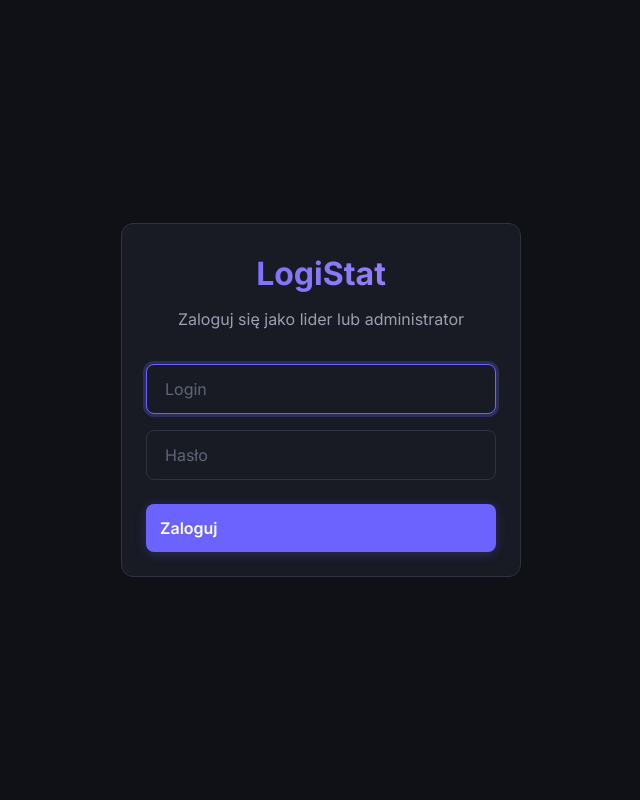
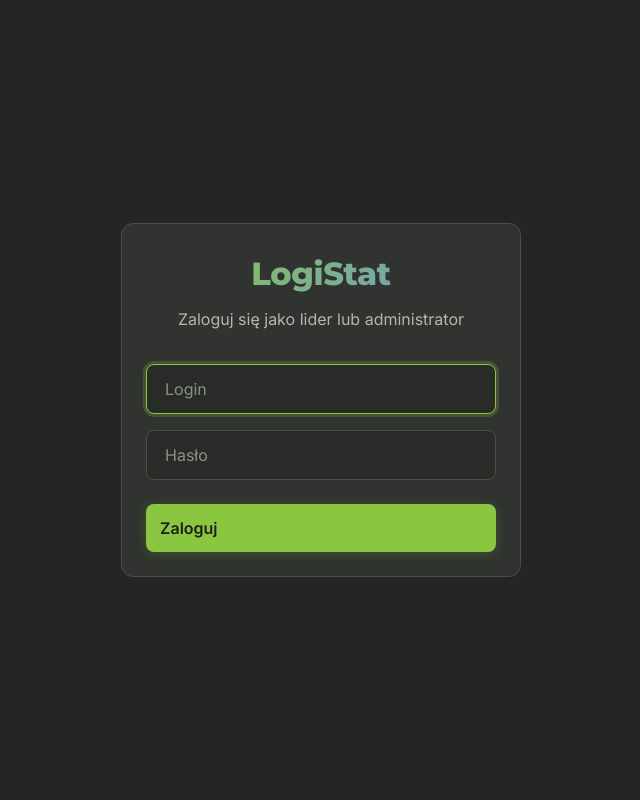
Before and after one commit to arek6891/LogiStat, a Flask app: page /login in a window 1280 px wide. Shown: the whole page, without its empty margins (319-959 px from the left). Run offline with Flask 3, Linux system fonts and the light colour scheme; parts of the project's set-up code (start-up, migrations or seed data) failed here and were passed over; some libraries are stand-ins or nearby versions.

Commit message:
Motyw: ciemnoszary grafit w barwach Logwin
- paleta w :root (grafit Logwin, akcent zielen #8BC640, statusy we wlasnych
  odcieniach), tokeny -rgb do przezroczystosci
- ~190 kolorow wpisanych na sztywno w szablonach i CSS zamienione na tokeny
- wykresy przez motyw() (Chart.js nie czyta var()), Montserrat w naglowkach
- btn-secondary dostal styl, --text/--surface nie istnialy

Co-Authored-By: Claude Opus 5.5 (1M context) <noreply@anthropic.com>
Claude-Session: https://claude.ai/code/session_01NGsnK1gBkUaHcMwfRkjepo

```diff
--- a/static/style.css
+++ b/static/style.css
@@ -2,46 +2,89 @@
    LogiStat — Design System
    ══════════════════════════════════════════════════════════════════════════ */
 
-@import url('https://fonts.googleapis.com/css2?family=Inter:wght@300;400;500;600;700&display=swap');
+@import url('https://fonts.googleapis.com/css2?family=Inter:wght@300;400;500;600;700&family=Montserrat:wght@600;700;800&display=swap');
 
+/* Motyw: ciemnoszary grafit w barwach Logwin (2026-10-16).
+   Barwy z arkusza www.logwin-logistics.com: zielony #8BC640 (akcent), grafit
+   #50554F, niebieski #325C96, czerwony #CC1122. Tlo to grafit z lekko zielonym
+   odcieniem logwinowskiej szarosci, tekst nie bialy (#E4E6E2) — caly dzien
+   przed ekranem mniej meczy niz czern z biela. Zielen tylko jako akcent;
+   statusy maja wlasne odcienie (turkus = OK), zeby przycisk nie wygladal jak
+   „spelnia". Kolory TYLKO stad: `var(--x)`, a z przezroczystoscia
+   `rgb(var(--x-rgb) / .12)`. Wykresy czytaja je przez `motyw()` (base.html). */
 :root {
-    /* Colors */
-    --bg-primary: #0f1117;
-    --bg-secondary: #1a1d27;
-    --bg-card: #22263280;
-    --bg-card-solid: #222632;
-    --bg-hover: #2a2e3a;
-    --bg-input: #181b24;
-    --border: #2e3340;
-    --border-focus: #6c63ff;
+    /* Natywne kontrolki (kalendarz, przewijanie) tez ciemne */
+    color-scheme: dark;
+    accent-color: var(--accent);
+    /* Tla i ramki — grafit Logwin */
+    --bg-primary: #232622;
+    --bg-secondary: #2b2e2a;
+    --bg-card: #333732d9;
+    --bg-card-solid: #333732;
+    --bg-hover: #3c403a;
+    --bg-input: #282b27;
+    --border: #4a4f48;
+    --border-rgb: 74 79 72;
+    --border-focus: #8bc640;
 
-    --text-primary: #e8eaed;
-    --text-secondary: #9aa0b0;
-    --text-muted: #5f6577;
+    --text-primary: #e4e6e2;
+    --text: var(--text-primary);
+    --text-secondary: #b3b7af;
+    --text-secondary-rgb: 179 183 175;
+    --text-muted: #8c9188;
 
-    --accent: #6c63ff;
-    --accent-hover: #7b73ff;
-    --accent-glow: rgba(108, 99, 255, 0.25);
-    --success: #34d399;
-    --success-bg: rgba(52, 211, 153, 0.12);
-    --warning: #fbbf24;
-    --warning-bg: rgba(251, 191, 36, 0.12);
-    --danger: #f87171;
-    --danger-bg: rgba(248, 113, 113, 0.12);
-    --info: #60a5fa;
-    --info-bg: rgba(96, 165, 250, 0.12);
+    /* Akcent — zielen Logwin; tekst na zielonym tle ciemny (biel ma 2:1) */
+    --accent: #8bc640;
+    --accent-rgb: 139 198 64;
+    --accent-hover: #9dd257;
+    --accent-glow: rgb(139 198 64 / 0.22);
+    --on-accent: #1c2018;
+    /* Drugi kolor marki — niebieski Logwin rozjasniony na ciemne tlo */
+    --accent-2: #6f9bd6;
+    --accent-2-rgb: 111 155 214;
+    --brand-blue: #325c96;
+    --brand-red: #cc1122;
+
+    /* Statusy — odcienie inne niz akcent */
+    --success: #4cc3a5;
+    --success-rgb: 76 195 165;
+    --success-bg: rgb(76 195 165 / 0.14);
+    --warning: #e7b343;
+    --warning-rgb: 231 179 67;
+    --warning-bg: rgb(231 179 67 / 0.14);
+    --danger: #ec5a5f;
+    --danger-rgb: 236 90 95;
+    --danger-bg: rgb(236 90 95 / 0.14);
+    --info: #6f9bd6;
+    --info-rgb: 111 155 214;
+    --info-bg: rgb(111 155 214 / 0.14);
+    /* Double rate — pomaranczowy z palety Logwin */
+    --double-rate: #f0a04b;
+    --double-rate-rgb: 240 160 75;
+
+    /* Toasty — ciemne tlo w kolorze statusu, jasny tekst */
+    --toast-success-bg: #1f4239;
+    --toast-success-fg: #d5f3ea;
+    --toast-danger-bg: #4d2224;
+    --toast-danger-fg: #fbd7d8;
+    --toast-warning-bg: #4a3c18;
+    --toast-warning-fg: #f8ecc8;
+    --toast-info-bg: #22385a;
+    --toast-info-fg: #d8e6f8;
 
     /* Zmiany 1 / 2 — niebieski vs pomaranczowy: para czytelna takze dla
        daltonistow i nie zajeta przez inne znaczenia (zolty = double rate /
-       ostrzezenia, zielony/czerwony = statusy, fiolet = akcent). Kolor zawsze
+       ostrzezenia, turkus/czerwony = statusy, zielony = akcent). Kolor zawsze
        idzie w parze z napisem „Zmiana N", nigdy sam. */
     --shift-1: #38bdf8;
     --shift-1-bg: rgba(56, 189, 248, 0.14);
     --shift-2: #f97316;
     --shift-2-bg: rgba(249, 115, 22, 0.14);
 
-    /* Typography */
+    /* Typography — tresc Inter (czytelne cyfry w tabelach), naglowki
+       Montserrat jak na stronie Logwin */
     --font: 'Inter', -apple-system, BlinkMacSystemFont, 'Segoe UI', sans-serif;
+    --font-head: 'Montserrat', 'Inter', -apple-system, 'Segoe UI', sans-serif;
 
     /* Spacing */
     --radius: 12px;
@@ -277,7 +320,7 @@ html, body {
 
 .btn-primary {
     background: var(--accent);
-    color: white;
+    color: var(--on-accent);
     box-shadow: 0 2px 12px var(--accent-glow);
 }
 
@@ -991,7 +1038,7 @@ a.js-osoba {
 .login-card h1 {
     font-size: 2rem;
     font-weight: 800;
-    background: linear-gradient(135deg, var(--accent), #a78bfa);
+    background: linear-gradient(135deg, var(--accent), var(--accent-2));
     -webkit-background-clip: text;
     -webkit-text-fill-color: transparent;
     background-clip: text;
@@ -1324,3 +1371,9 @@ input.autozapis-blad {
     background: var(--danger-bg); color: var(--danger);
 }
 .roznica-paczki.potwierdzona { background: transparent; color: var(--text-muted); }
+
+/* ── Naglowki: Montserrat jak na www.logwin-logistics.com ───────────────── */
+h1, h2, h3, .page-title, .sidebar-logo h1, .login-card h1 {
+    font-family: var(--font-head);
+    letter-spacing: -0.01em;
+}
--- a/templates/admin_country_mapping.html
+++ b/templates/admin_country_mapping.html
@@ -31,10 +31,10 @@
             <tbody id="mappingsBody">
                 {% for m in mappings %}
                 <tr style="border-bottom:1px solid var(--border);transition:background 0.15s;"
-                    onmouseover="this.style.background='rgba(124,58,237,0.05)'" onmouseout="this.style.background=''">
+                    onmouseover="this.style.background='rgb(var(--accent-rgb) / 0.05)'" onmouseout="this.style.background=''">
                     <td style="padding:12px 16px;font-weight:500;">{{ m.country }}</td>
                     <td style="padding:12px 16px;"><code
-                            style="background:rgba(124,58,237,0.15);padding:2px 8px;border-radius:4px;font-size:0.9rem;">{{ m.innenauftrag }}</code>
+                            style="background:rgb(var(--accent-rgb) / 0.15);padding:2px 8px;border-radius:4px;font-size:0.9rem;">{{ m.innenauftrag }}</code>
                     </td>
                     <td style="padding:12px 16px;text-align:right;">
                         <button class="btn btn-ghost btn-sm"
--- a/templates/admin_users.html
+++ b/templates/admin_users.html
@@ -21,7 +21,7 @@
         <div class="admin-list-item user-row" data-name="{{ user.display_name|lower }}">
             <div style="display:flex;align-items:center;gap:12px;">
                 <div
-                    style="width:32px;height:32px;border-radius:50%;background:linear-gradient(135deg,var(--accent),#a78bfa);display:flex;align-items:center;justify-content:center;font-weight:700;font-size:0.8rem;color:white;flex-shrink:0;">
+                    style="width:32px;height:32px;border-radius:50%;background:linear-gradient(135deg,var(--accent),var(--accent-2));display:flex;align-items:center;justify-content:center;font-weight:700;font-size:0.8rem;color:white;flex-shrink:0;">
                     {{ user.display_name[0] }}
                 </div>
                 <div>
--- a/templates/base.html
+++ b/templates/base.html
@@ -6,6 +6,17 @@
     <meta name="viewport" content="width=device-width, initial-scale=1.0">
     <title>{% block title %}LogiStat{% endblock %}</title>
     <link rel="stylesheet" href="{{ static_v('style.css') }}">
+    <script>
+        // Kolor motywu dla wykresow (Chart.js rysuje na canvasie i nie rozumie
+        // `var(--x)`). motyw('--accent') → '#8bc640', motyw('--accent', .45)
+        // → 'rgb(139 198 64 / 0.45)' (z tokenu `--accent-rgb`). W <head>, bo
+        // czesc stron ma skrypt w bloku content, przed skryptem base.html.
+        function motyw(nazwa, alfa) {
+            const css = getComputedStyle(document.documentElement);
+            if (alfa === undefined) return css.getPropertyValue(nazwa).trim();
+            return `rgb(${css.getPropertyValue(nazwa + '-rgb').trim()} / ${alfa})`;
+        }
+    </script>
     {% block head %}{% endblock %}
 </head>
 
--- a/templates/data_entry.html
+++ b/templates/data_entry.html
@@ -105,7 +105,7 @@
                 tr.innerHTML = `
                 <td>
                     <div style="display:flex;align-items:center;gap:8px;">
-                        <div class="mini-avatar" style="width:28px;height:28px;border-radius:50%;background:linear-gradient(135deg,var(--accent),#a78bfa);display:flex;align-items:center;justify-content:center;font-weight:700;font-size:0.7rem;color:white;">
+                        <div class="mini-avatar" style="width:28px;height:28px;border-radius:50%;background:linear-gradient(135deg,var(--accent),var(--accent-2));display:flex;align-items:center;justify-content:center;font-weight:700;font-size:0.7rem;color:var(--on-accent);">
                             ${escapeHtml(a.user.display_name[0])}
                         </div>
                         ${escapeHtml(a.user.display_name)}
```
Also changed, not shown: other parts of static/style.css (+32 -28 lines), CLAUDE.md (+4 -3 lines), docs/ARCHITEKTURA.md (+14 -0 lines), templates/admin_cost_mapping.html (+5 -5 lines), templates/admin_panel.html (+5 -5 lines), templates/dashboard.html (+7 -7 lines), templates/forecast.html (+17 -17 lines), templates/general_stats.html (+24 -24 lines), templates/import_csv.html (+8 -8 lines), templates/paczki.html (+5 -5 lines), templates/scan_package.html (+8 -8 lines), templates/scan_paczki.html (+8 -8 lines), templates/stats.html (+15 -15 lines), templates/worker_times.html (+5 -5 lines), 1 more files.
